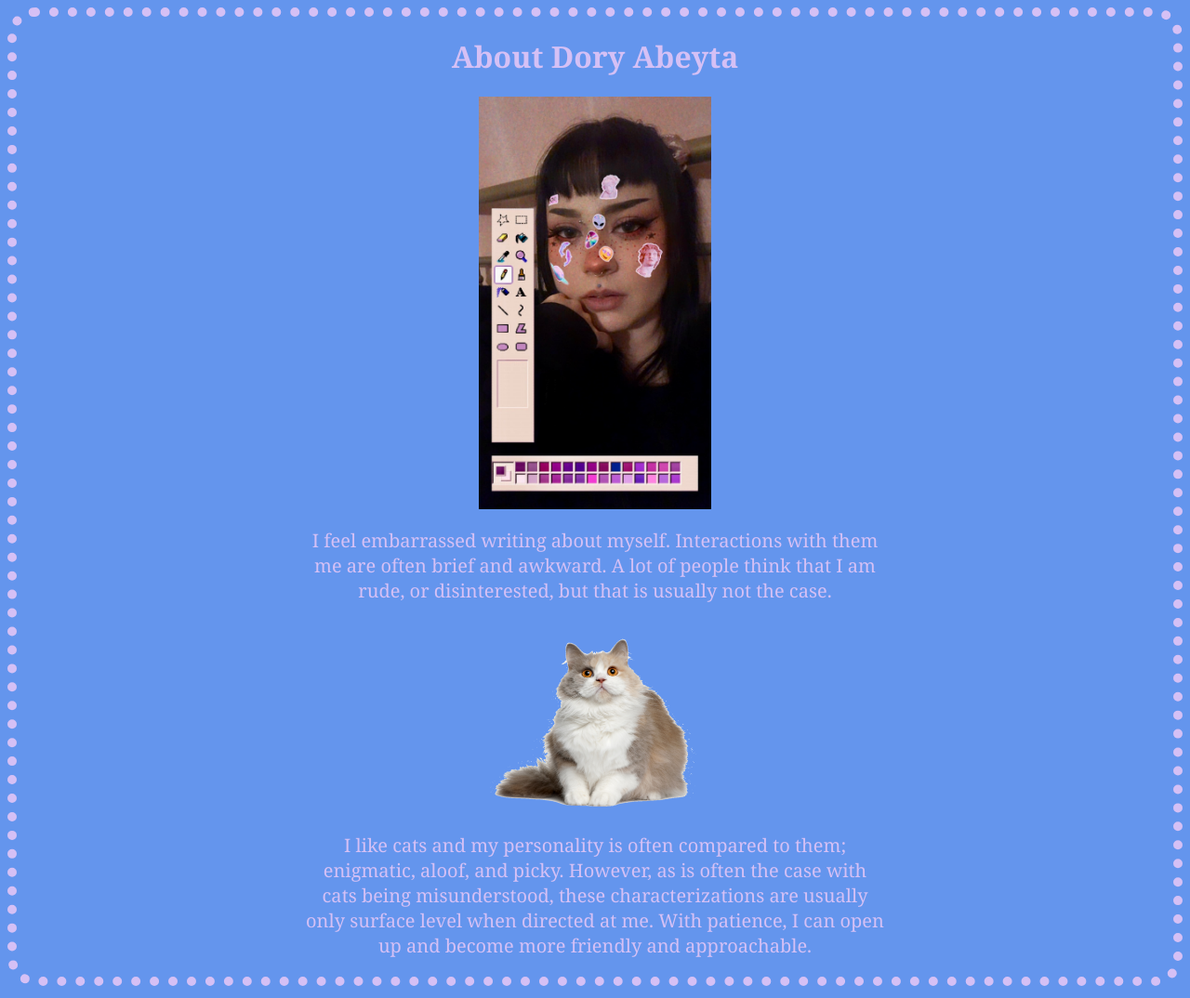
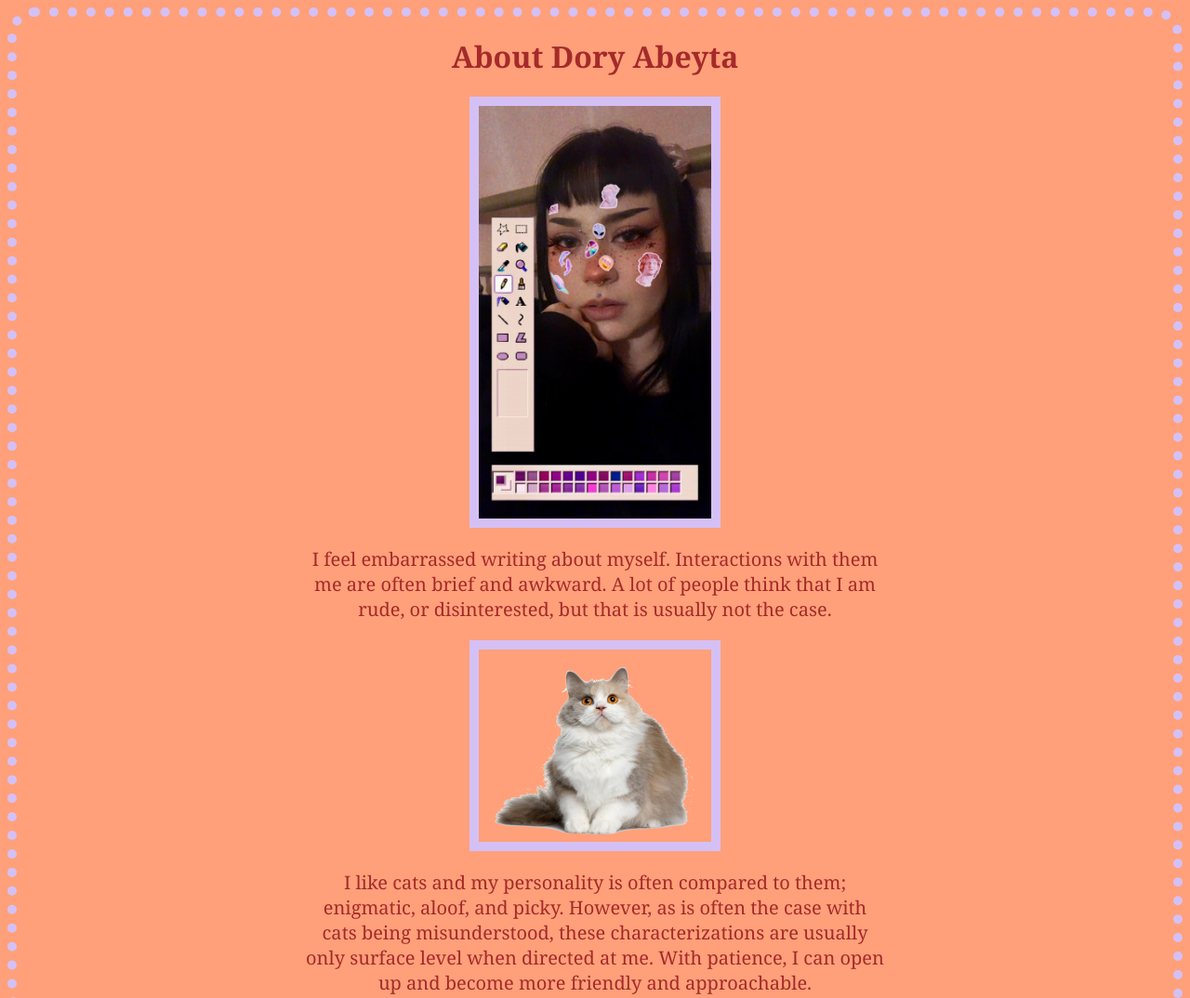
Before and after one commit to DorindaAbeyta/about-dory-abeyta, a plain HTML site: page index.html in a window 1280 px wide. Shown: the top 1074 px of the page at 93% size. Drawn offline with Linux system fonts and the light colour scheme.

Commit message:
new colors and format

```diff
--- a/style.css
+++ b/style.css
@@ -1,5 +1,5 @@
 body {
-    background-color: cornflowerblue;
+    background-color: lightsalmon;
     border: 10px dotted #d5c0f5;
     border-radius: 30px 30px 30px;
 
@@ -8,7 +8,7 @@ body {
 h1 {
     text-align: center;
     font-family: Georgia, sans-serif;
-    color: #d5c0f5;
+    color: brown;
 
 }
 
@@ -18,6 +18,8 @@ img {
     display: block;
     margin-left: auto;
     margin-right: auto;
+    border: #d5c0f5 10px solid;
+
 }
 
 p {
@@ -25,7 +27,7 @@ p {
     margin-left: auto;
     margin-right: auto;
     font-family: Georgia, serif;
-    color: #d5c0f5;
+    color: brown;
     font-size: 20px;
     text-align: center;
 
```
